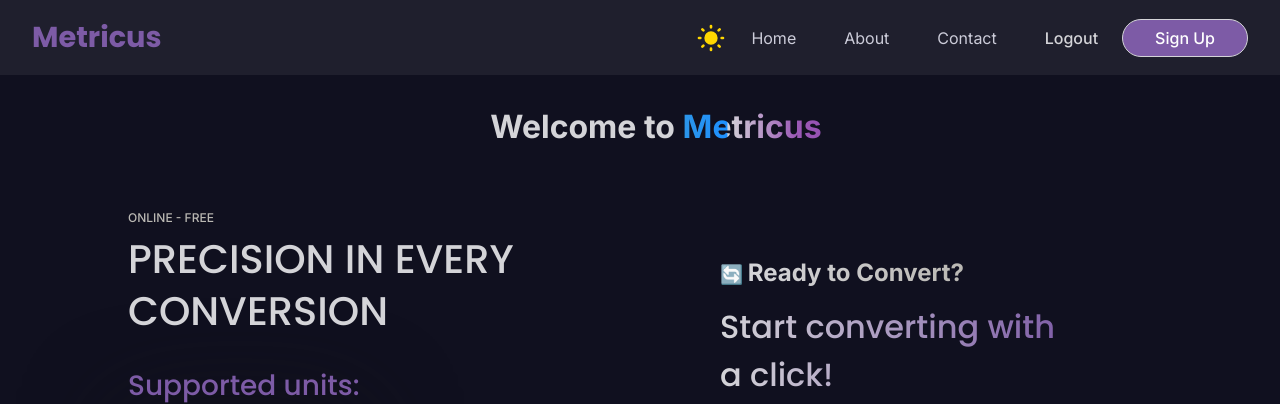
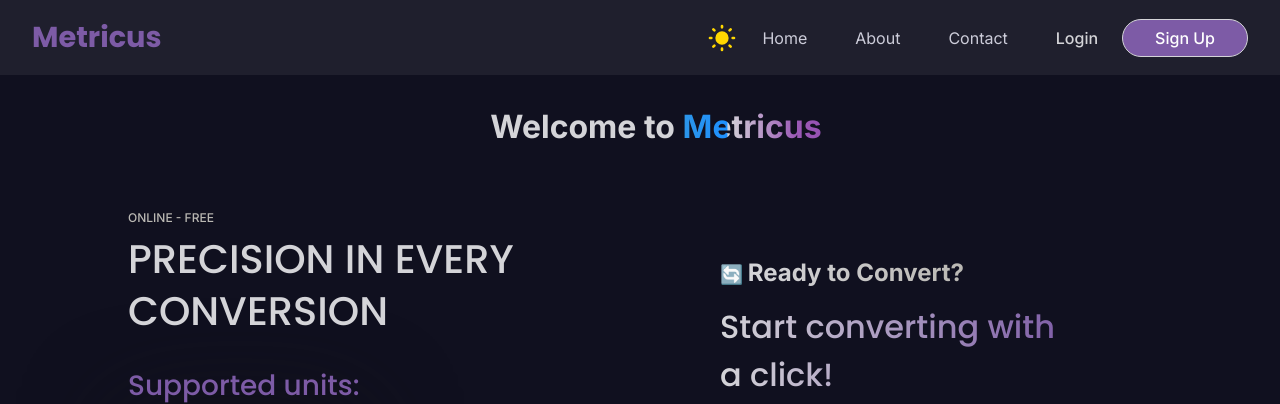
Before and after one commit to guifreschi/site-metricus, a Flask app: page / in a window 1280 px wide. Shown: the top 404 px of the page. Run offline with Flask 3, Linux system fonts and the light colour scheme.

Commit message:
Refactor login and logout logic to improve state handling and button visibility

```diff
--- a/src/main/routes/login.py
+++ b/src/main/routes/login.py
@@ -29,4 +29,4 @@ def login():
 @login_required
 def logout():
   logout_user()
-  return jsonify({"message": "Logout completed successfully1"})
+  return jsonify({"message": "Logout completed successfully!"})
--- a/src/main/server/static/js/events/loginSignUp.js
+++ b/src/main/server/static/js/events/loginSignUp.js
@@ -75,7 +75,7 @@ function login() {
 
       if (response.ok) {
         window.location.href = "/"
-        let success = true
+        localStorage.setItem('isAuthenticated', 'true')
       } else if (result.message === 'Invalid credentials.') {
         showErrorMessage(result.message)
       } else {
@@ -94,17 +94,3 @@ export function setupAuth() {
   if (signupForm) signUp()
   if (loginForm) login()
 }
-
-function logoutButton() {
-  const login = document.querySelector('#login')
-  if (login) {
-    login.classList.add('display-none')
-  }
-
-  const logout = document.querySelector('#logout')
-  if (logout) {
-    logout.classList.remove('display-none')
-  }
-}
-
-logoutButton()
--- a/src/main/server/static/js/events/logout.js
+++ b/src/main/server/static/js/events/logout.js
@@ -2,7 +2,12 @@ const logout = document.querySelector('#logout')
 import { showErrorMessage } from '../utils-js/errorMessage.js'
 
 export function setUpLogout() {
+  if (logout) {
     logout.onclick = async () => {
+      const userConfirm = confirm("Do you want to logout?")
+      if (!userConfirm) return
+      localStorage.removeItem('isAuthenticated')
+
       try {
         const response = await fetch('/login/logout', { method: 'GET' })
         if (response.ok) {
@@ -15,3 +20,4 @@ export function setUpLogout() {
       }
     }
   }
+}
--- a/src/main/server/static/js/main.js
+++ b/src/main/server/static/js/main.js
@@ -9,6 +9,7 @@ import { setupForms, setupUnitID } from './events/formHandlers.js'
 import { setupNavigation, setupStartConversions, setupLogin } from './events/navigation.js'
 import { setupAuth } from './events/loginSignUp.js'
 import { setUpLogout } from './events/logout.js'
+import { loginButton, logoutButton } from './utils-js/loginOutButtons.js'
 
 const calculateButton = document.querySelector('#calculate-operation')
 
@@ -29,6 +30,11 @@ document.addEventListener('DOMContentLoaded', () => {
   setupLogin(baseURL)
   setupAuth()
   setUpLogout()
+
+  const isAuthenticated = localStorage.getItem('isAuthenticated') === 'true'
+  if (isAuthenticated) {
+    logoutButton()
+  } else loginButton()
 
   // Configure the button to start conversions with the base URL
   setupStartConversions(baseURL)
--- /dev/null
+++ b/src/main/server/static/js/utils-js/loginOutButtons.js
@@ -0,0 +1,23 @@
+export function logoutButton() {
+  const login = document.querySelector('#login')
+  if (login) {
+    login.classList.add('display-none')
+  }
+
+  const logout = document.querySelector('#logout')
+  if (logout) {
+    logout.classList.remove('display-none')
+  }
+}
+
+export function loginButton() {
+  const login = document.querySelector('#login')
+  if (login) {
+    login.classList.remove('display-none')
+  }
+
+  const logout = document.querySelector('#logout')
+  if (logout) {
+    logout.classList.add('display-none')
+  }
+}
--- a/src/main/server/static/styles/main/main.css
+++ b/src/main/server/static/styles/main/main.css
@@ -728,6 +728,10 @@ body.theme-loaded {
     }
   }
 
+  & #logout {
+    font-size: 99%;
+  }
+
   & #sign-up {
     display: flex;
     background-color: var(--brand-color);
```
Lines whose indentation alone changed are shown as unchanged.
